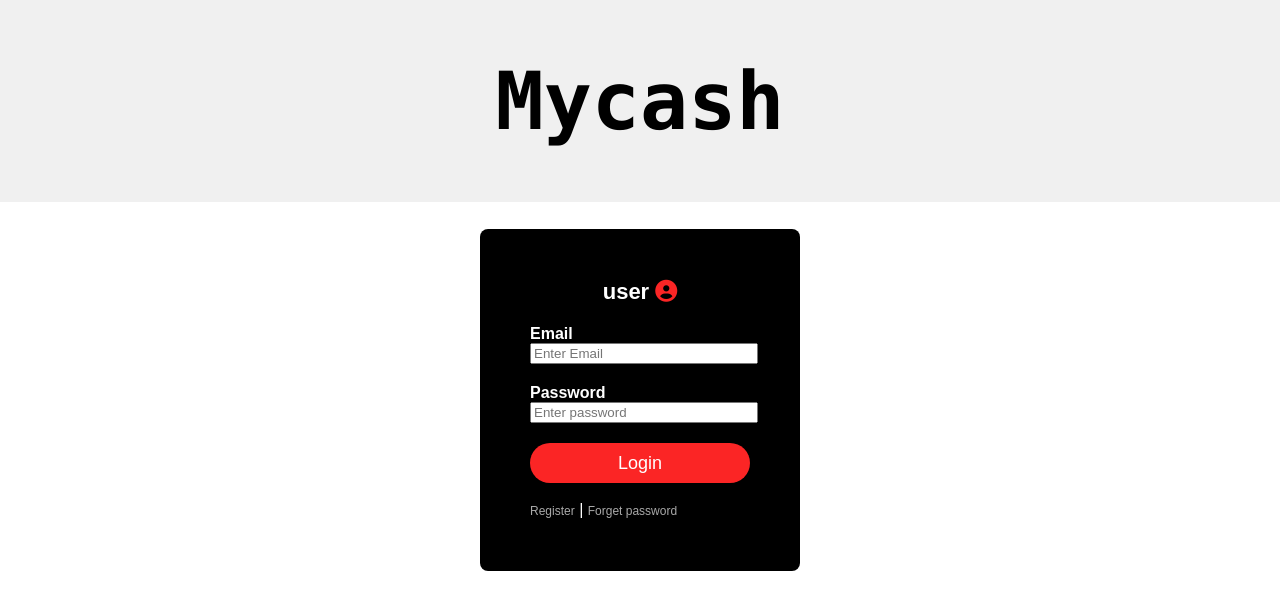
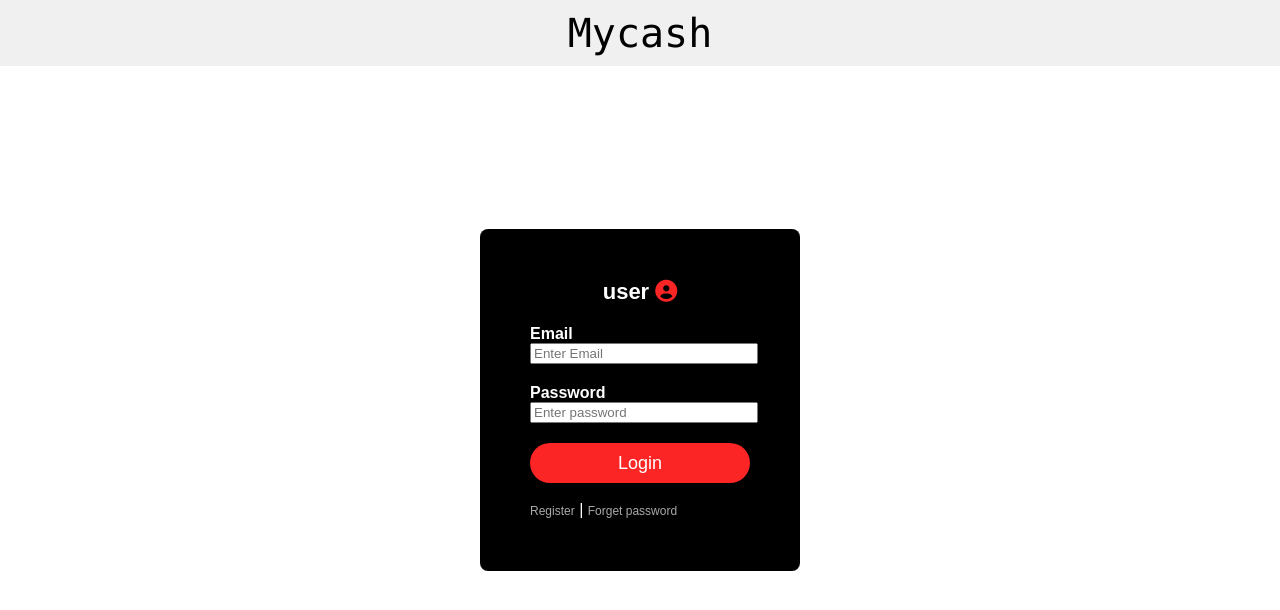
Before and after one commit to SaikumarRajesh/pettycashapp, a React (Vite) app: page /login in a window 1280 px wide. Shown: the top 610 px of the page. Built offline with nearby package versions, Linux system fonts and the light colour scheme; no server answers.

Commit message:
changed header style

```diff
--- a/src/App.css
+++ b/src/App.css
@@ -7,17 +7,20 @@ body {
 
 
 .header {
-text-align: center;
-background-color: #f0f0f0;
-color: black;
-padding: 1px 0;
-margin-bottom: 0px;
-font-size: 40px;
-font-family:"Lucida Console";
-flex-grow: 1;
+  display: flex;
+  justify-content: space-between;
+  align-items: center;
+  padding: 10px;
+  background-color: #f0f0f0;
 }
 
-
+.header__title {
+  text-align: center;
+  flex-grow: 1;
+  font-size: 40px;
+  font-family:"Lucida Console";
+  color: black;
+}
 
 .box {
   width: 320px;
--- a/src/pages/Login.jsx
+++ b/src/pages/Login.jsx
@@ -60,7 +60,9 @@ function Login() {
   return (
 
     <div>
-      <div className='header'><h1>Mycash</h1></div>
+      <div className='header'>
+      <div className="header__title">Mycash</div>
+      </div>
       <div className="box">
         <h1>user <i className="fa fa-user-circle" aria-hidden="true"></i></h1>
         <form onSubmit={handleSubmit}>
--- a/src/pages/Register.jsx
+++ b/src/pages/Register.jsx
@@ -59,7 +59,9 @@ function Register() {
 
     return (
       <div>
-      <div className='header'> <h1><b>Mycash</b></h1></div>
+      <div className='header'>
+      <div className="header__title">Mycash</div>
+      </div>
       <div className='box'>
       <h1>Register here! <i className="fa fa-user-plus" aria-hidden="true"></i></h1>
       <form onSubmit={handleSubmit}>
--- a/src/pages/Resetpassword.jsx
+++ b/src/pages/Resetpassword.jsx
@@ -51,7 +51,9 @@ function Password() {
 
   return (
     <div>
-      <div className='header'> <h1><b>Mycash</b></h1></div>
+      <div className='header'>
+      <div className="header__title">Mycash</div>
+      </div>
     <div className="box">
       <h1>Set password <i className="fa fa-unlock-alt" aria-hidden="true"></i></h1>
       <form onSubmit={handleSubmit}>
```
